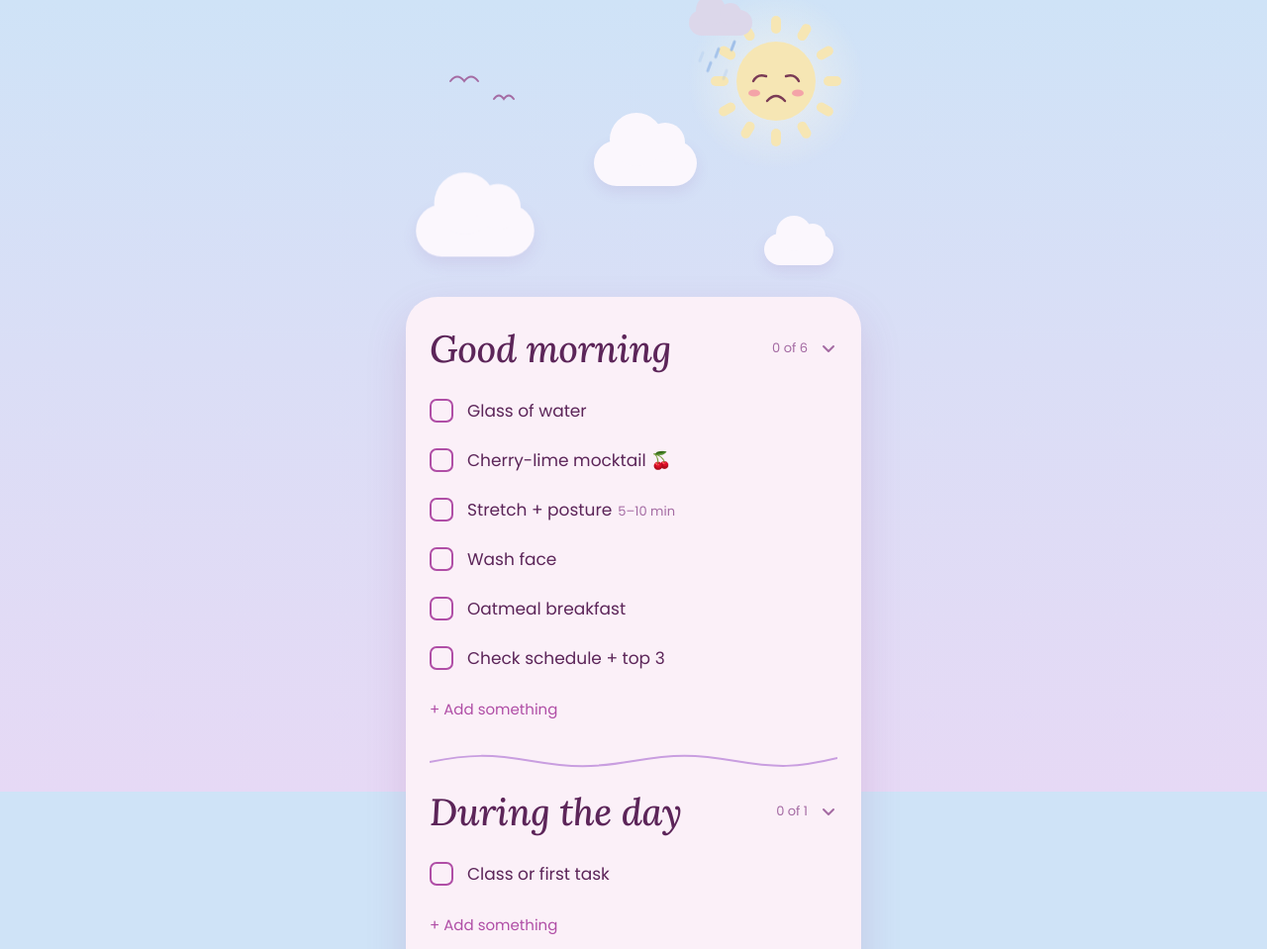
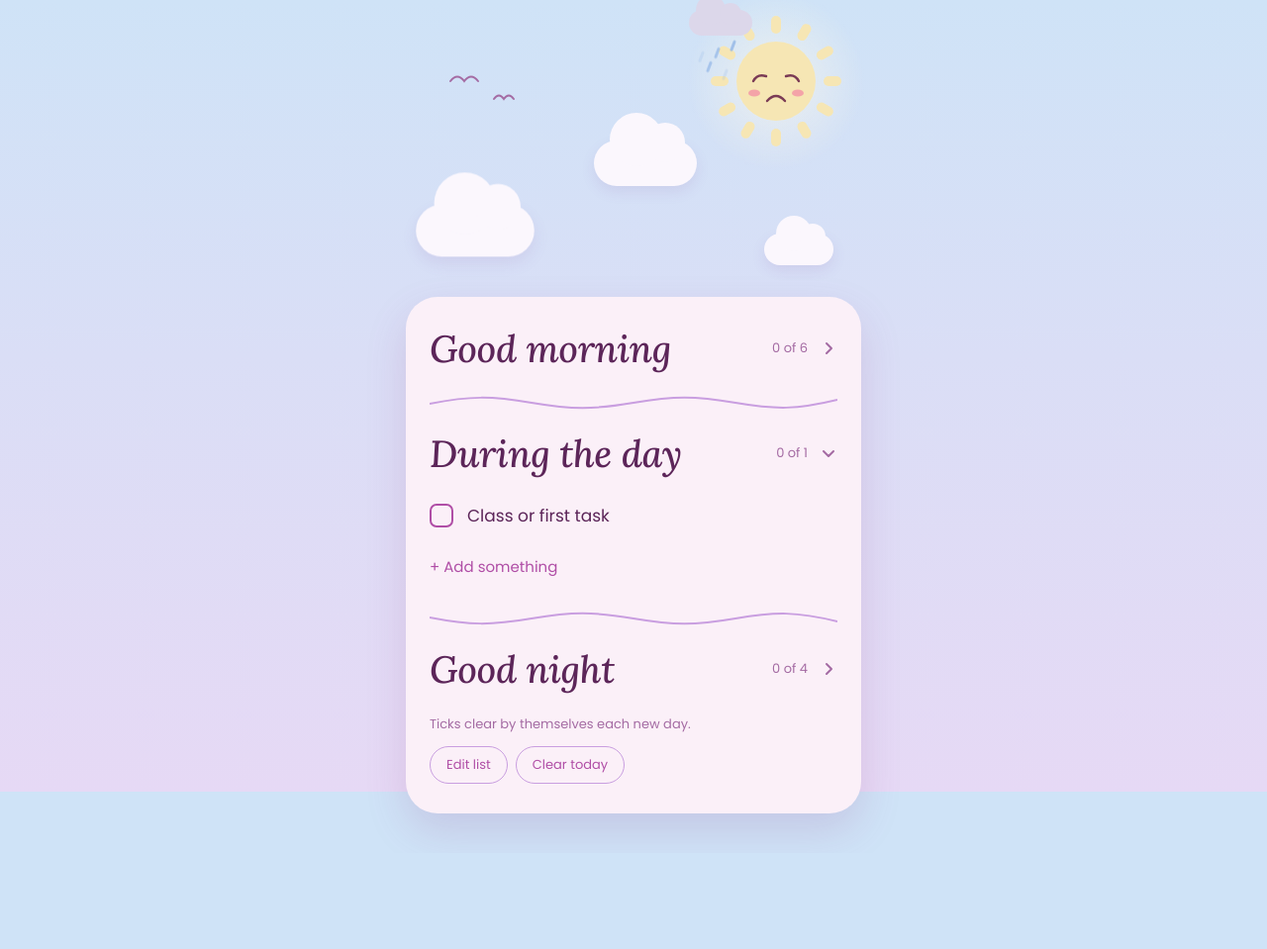
Before and after one commit to catgirlsforimpact/daily-routine, a plain HTML site: page index.html in a window 1280 px wide. Shown: the top 959 px of the page at 99% size. After the commit the page ends 862 px from the top, so only its background shows below. Drawn offline with Linux system fonts and the light colour scheme.

Commit message:
Keep only the active section open by default
Co-Authored-By: Claude Fable 5.2 <noreply@anthropic.com>

```diff
--- a/index.html
+++ b/index.html
@@ -457,15 +457,20 @@ ul:empty { margin-top: 0; }
     var late = h >= SKY.dayStarts && (scene === 'evening'
       ? ((h >= SKY.dayDue && dy.has && !dy.done) || (h >= SKY.nightDue && pm.has && !pm.done))
       : (h >= SKY.morningDue && am.has && !am.done));
-    var b = document.body;
-    if (b.getAttribute('data-scene') !== scene) {
+    var b = document.body, prev = b.getAttribute('data-scene'), changed = prev !== scene;
+    /* A new part of the day starts clean: forget which headings were tapped open or shut. */
+    if (changed && prev && state.fold) { state.fold = {}; save(); }
+    activePart = { morning: 'am', day: 'day', evening: 'pm' }[scene];
+    if (changed) {
       b.setAttribute('data-scene', scene);
       document.documentElement.style.background = SKY_TOP[scene];
       var meta = document.querySelector('meta[name="theme-color"]');
       if (meta) meta.setAttribute('content', SKY_TOP[scene]);
     }
     if (late) b.setAttribute('data-mood', 'sad'); else b.removeAttribute('data-mood');
+    return changed;
   }
+  var activePart = 'am';
 
   /* ── Edit the checklist here. Keep each id unique. ── */
   var ROUTINE = {
@@ -609,6 +614,7 @@ ul:empty { margin-top: 0; }
   var CROSS = '<svg viewBox="0 0 16 16"><path d="M4 4l8 8M12 4l-8 8" stroke-linecap="round"/></svg>';
 
   function render() {
+    updateScene();   /* first, so the lists below know which section is the active one */
     PARTS.forEach(function (part) {
       var ul = document.getElementById('list-' + part);
       ul.innerHTML = '';
@@ -669,7 +675,8 @@ ul:empty { margin-top: 0; }
       var empty = document.getElementById('empty-' + part);
       if (empty) empty.hidden = itemsFor(part).length > 0;
       var sec = ul.parentNode, ps = partState(part), fold = state.fold || {};
-      var folded = holdOpen === part ? false : (part in fold ? fold[part] : ps.done);
+      /* Only the section for the current part of the day is open, unless its heading was tapped. */
+      var folded = holdOpen === part ? false : (part in fold ? fold[part] : part !== activePart);
       sec.classList.toggle('folded', folded);
       sec.classList.toggle('alldone', ps.done);
       sec.querySelector('.head').setAttribute('aria-expanded', folded ? 'false' : 'true');
@@ -691,7 +698,6 @@ ul:empty { margin-top: 0; }
     if (allDone) { status.className = 'done-msg'; status.textContent = 'All done today. Sleep well ✨'; }
     else { status.className = ''; status.textContent = 'Ticks clear by themselves each new day.'; }
     renderNext();
-    updateScene();
   }
 
   document.getElementById('edit').addEventListener('click', function () {
@@ -751,8 +757,8 @@ ul:empty { margin-top: 0; }
   document.addEventListener('visibilitychange', function () { if (!document.hidden) rollover(); });
   window.addEventListener('pageshow', rollover);
   window.addEventListener('focus', rollover);
-  setInterval(function () { rollover(); updateScene(); }, 60000);
-  document.addEventListener('visibilitychange', function () { if (!document.hidden) updateScene(); });
+  setInterval(function () { rollover(); if (updateScene()) render(); }, 60000);
+  document.addEventListener('visibilitychange', function () { if (!document.hidden && updateScene()) render(); });
 
   /* First paint shows the right sky straight away; animations only play for changes after that. */
   document.body.classList.add('boot');
--- a/sw.js
+++ b/sw.js
@@ -1,6 +1,6 @@
 /* Offline support for the Daily Routine app.
    Bump VERSION whenever index.html changes so phones pick up the new copy. */
-const VERSION = 'v10';
+const VERSION = 'v11';
 const CACHE = 'daily-routine-' + VERSION;
 
 const CORE = [
```
